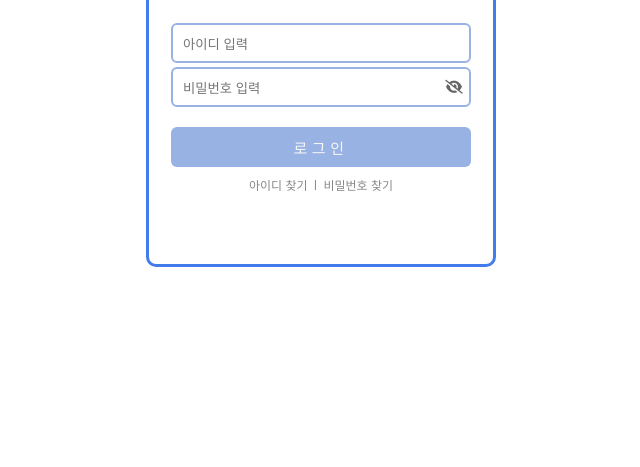
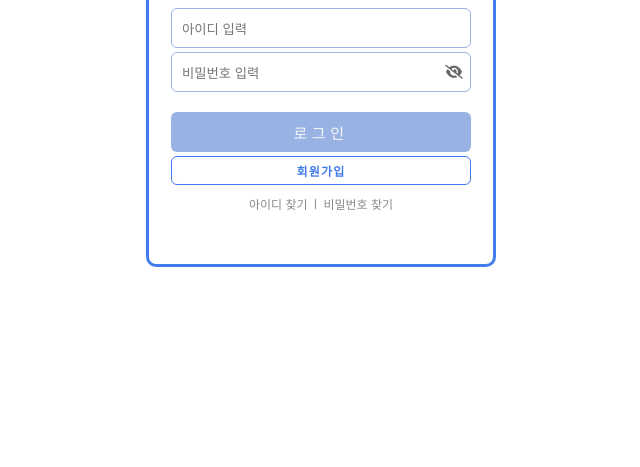
Before and after one commit to jiii-9/zigugram-project, a plain HTML site: page signin/login.html in a window 1280 px wide. Shown: the part 333-800 px from the top of the page, without its empty margins (319-959 px from the left). Drawn offline with Linux system fonts and the light colour scheme.

Commit message:
modify login page

```diff
--- a/css/login.css
+++ b/css/login.css
@@ -41,7 +41,7 @@ img {
   top: 50%;
   left: 50%;
   width: 300px;
-  height: 260px;
+  height: 290px;
   transform: translate(-50%, -50%);
 }
 
@@ -68,7 +68,7 @@ img {
   width: 300px;
   height: 40px;
   padding: 0 30px 0 10px;
-  border: 2px solid #98b2e4;
+  border: 1px solid #98b2e4;
   border-radius: 6px;
   transition: all 0.2s ease-in-out;
 }
@@ -126,9 +126,34 @@ img {
   background-color: #427cec;
 }
 
+.login .signup {
+  position: absolute;
+  top: 234px;
+  width: 100%;
+}
+
+.login .signup .signup-btn {
+  width: 100%;
+  padding: 5px 10px;
+  border: 1px solid #427cec;
+  border-radius: 6px;
+  font-size: 12px;
+  font-weight: 700;
+  color: #427cec;
+  letter-spacing: .1em;
+  background-color: transparent;
+  cursor: pointer;
+  transition: all .3s ease-in-out;
+}
+
+.login .signup .signup-btn:hover {
+  color: #f7f7f7;
+  background-color: #427cec;
+}
+
 .login .forget {
   position: absolute;
-  top: 239px;
+  bottom: 0px;
   left: 50%;
   display: flex;
   transform: translateX(-50%);
--- a/signin/login.html
+++ b/signin/login.html
@@ -56,6 +56,10 @@
           <button class="login-btn" type="submit">로그인</button>
         </div>
 
+        <div class="signup">
+          <button type="button" class="signup-btn">회원가입</button>
+        </div>
+
         <div class="forget">
           <span class="id-search"> 아이디 찾기 </span>
           <span class="pw-search"> 비밀번호 찾기 </span>
```
